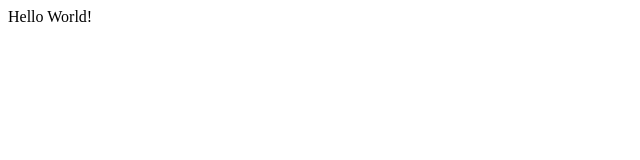
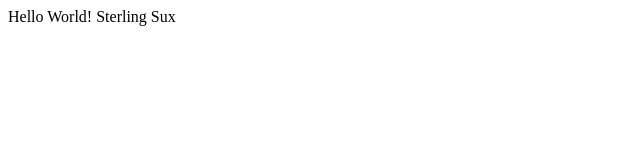
Before and after one commit to nicksoulliere/vny, a plain HTML site: page index.html in a window 1280 px wide. Shown: the whole page, without its empty margins (0-640 px from the left). Drawn offline with Linux system fonts and the light colour scheme.

```diff
--- a/index.html
+++ b/index.html
@@ -1 +1 @@
-<html> Hello World! </html>
+<html> Hello World! Sterling Sux </html>
```
